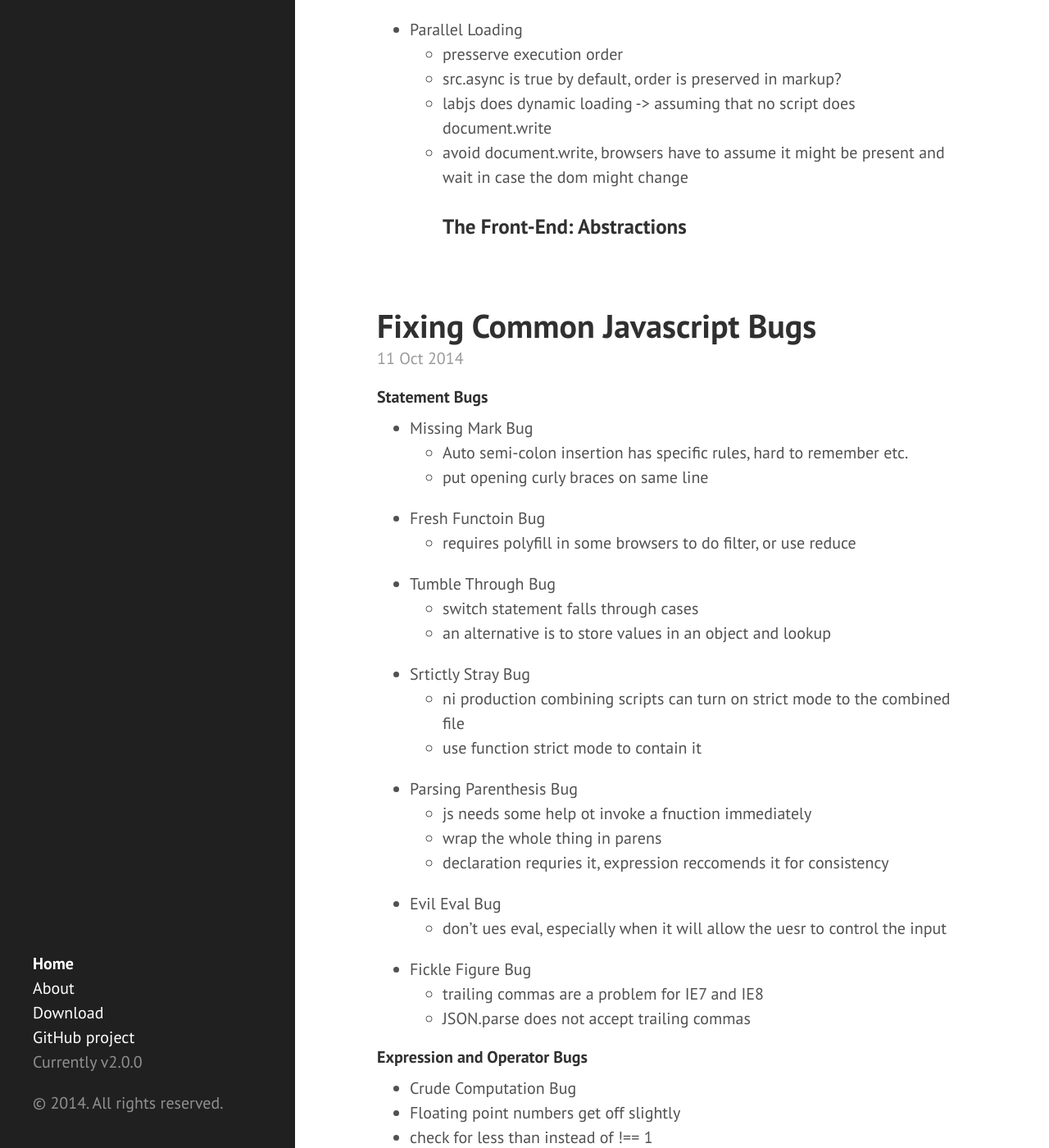
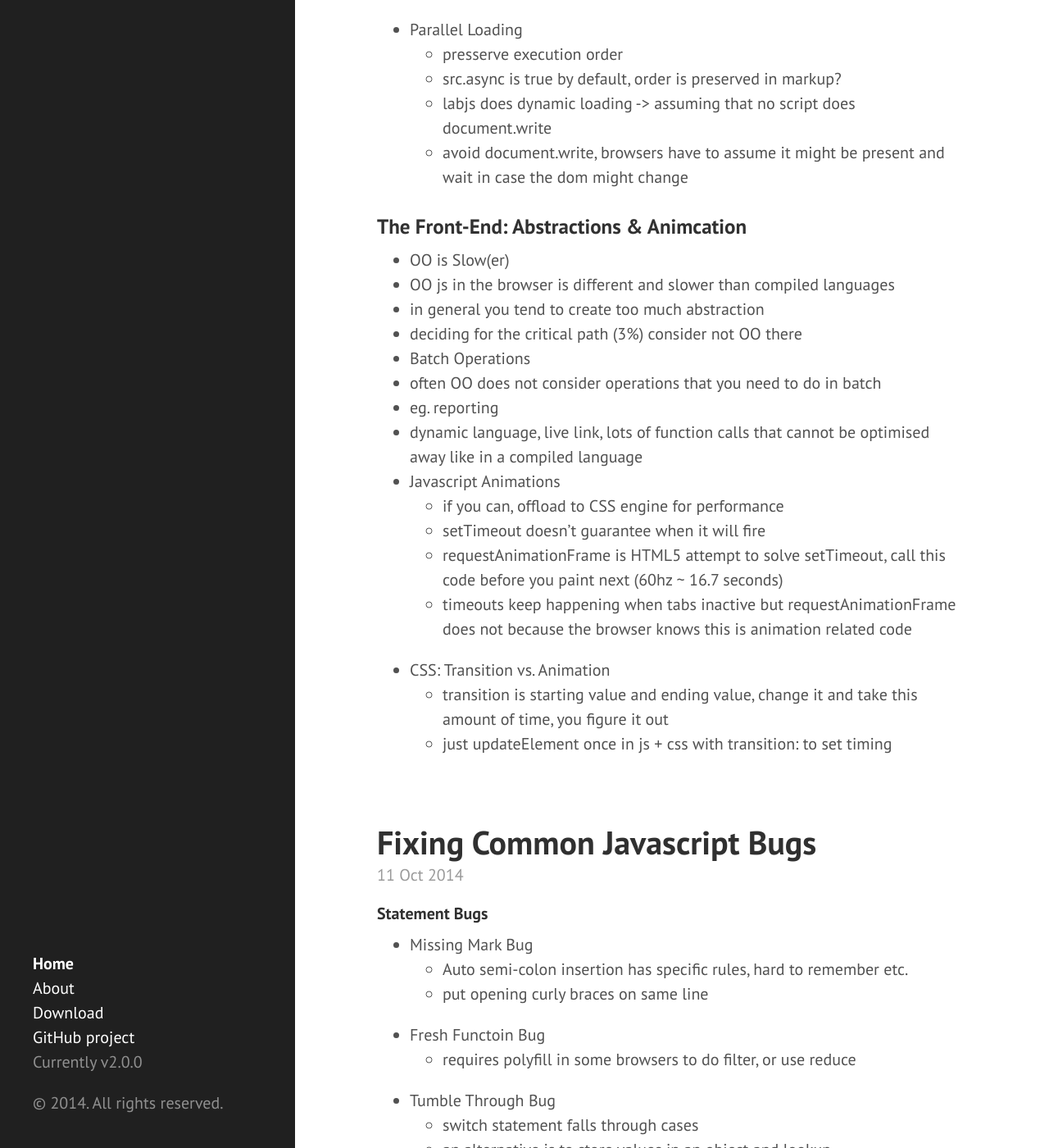
Before and after one commit to eneiand/eneiand.github.io, a Jekyll site: the page built from index.html, in a window 1280 px wide and 1400 px high, scrolled down 5944 px. Shown: the whole window at 82% size. Built offline with Jekyll 4.4.1, drawn with Linux system fonts in a browser that asks for light colours; Markdown is read by kramdown in place of the engine named in the settings; the list of posts is cut into pages by our own code.

Commit message:
Update 2014-10-15-website-performance.md

```diff
--- a/_posts/2014-10-15-website-performance.md
+++ b/_posts/2014-10-15-website-performance.md
@@ -166,4 +166,21 @@ The Big 14!
   * src.async is true by default, order is preserved in markup?
   * labjs does dynamic loading -> assuming that no script does document.write
   * avoid document.write, browsers have to assume it might be present and wait in case the dom might change
-### The Front-End: Abstractions
+
+### The Front-End: Abstractions & Animcation
+* OO is Slow(er)
+ * OO js in the browser is different and slower than compiled languages
+ * in general you tend to create too much abstraction
+ * deciding for the critical path (3%) consider not OO there
+ * Batch Operations
+  * often OO does not consider operations that you need to do in batch
+  * eg. reporting
+ * dynamic language, live link, lots of function calls that cannot be optimised away like in a compiled language
+* Javascript Animations
+  * if you can, offload to CSS engine for performance
+  * setTimeout doesn't guarantee when it will fire
+  * requestAnimationFrame is HTML5 attempt to solve setTimeout, call this code before you paint next (60hz ~ 16.7 seconds)
+  * timeouts keep happening when tabs inactive but requestAnimationFrame does not because the browser knows this is animation related code
+* CSS: Transition vs. Animation
+  *  transition is starting value and ending value, change it and take this amount of time, you figure it out
+  *  just updateElement once in js + css with transition: to set timing
```
